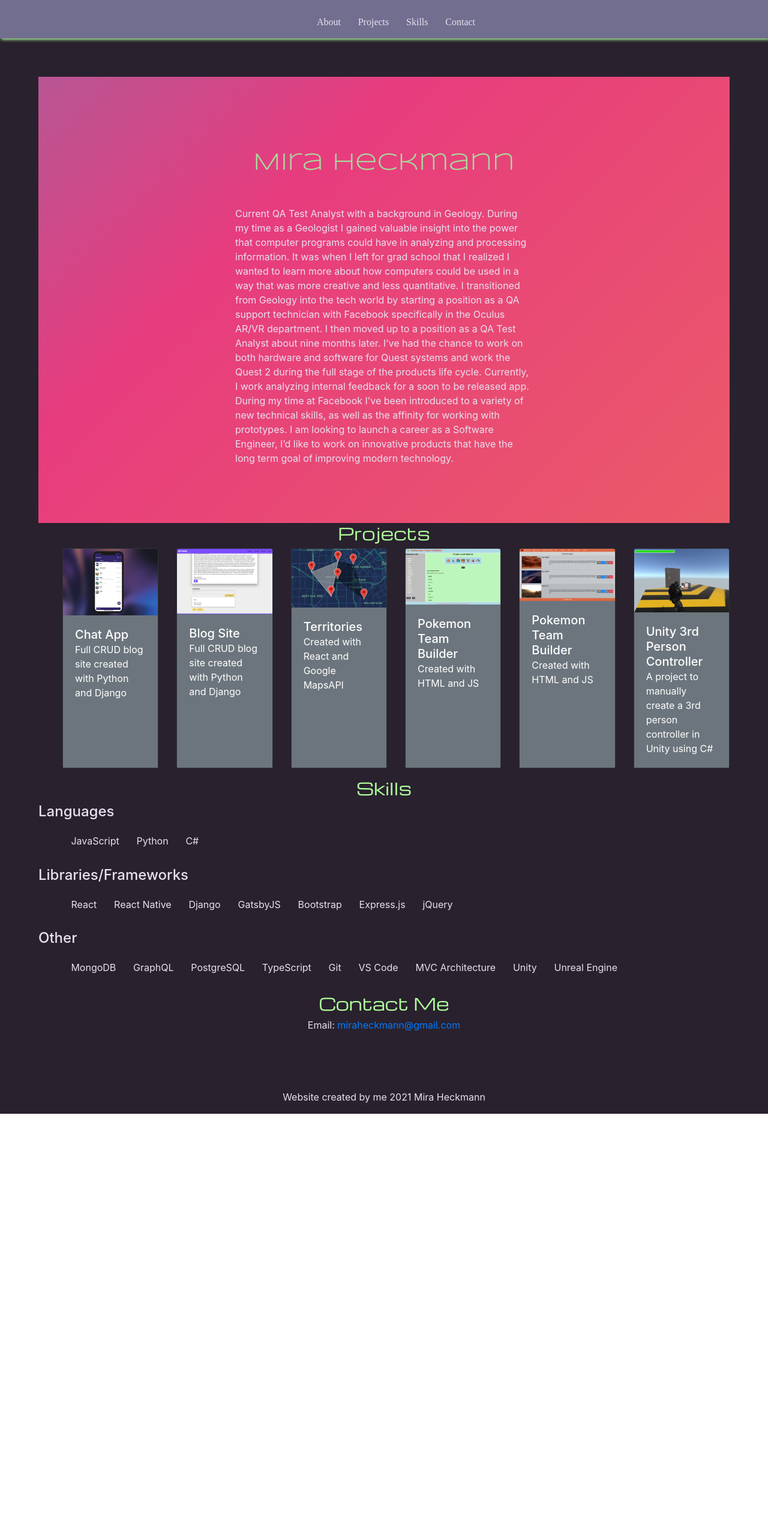
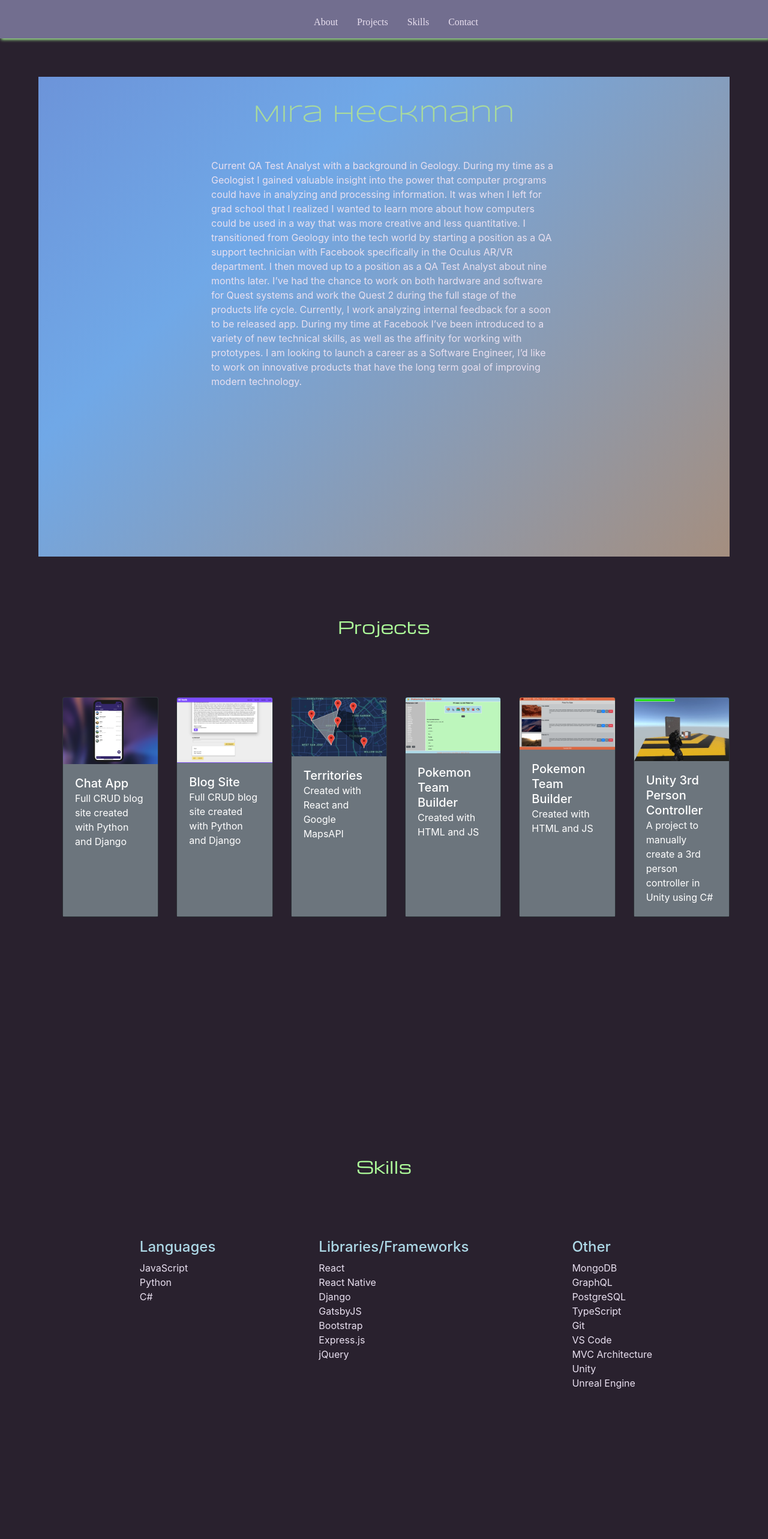
Before and after one commit to MADE-Robotics/personal-website, a React (Create React App) app: page / in a window 1280 px wide. Shown: the top 2566 px of the page at 60% size. Before the commit the page ends 1857 px from the top, so only its background shows below. Built offline with nearby package versions, Linux system fonts and the light colour scheme; a web font is replaced by a local one.

Commit message:
adds skkills

```diff
--- a/src/components/About/About.module.scss
+++ b/src/components/About/About.module.scss
@@ -1,6 +1,6 @@
 @import url('https://fonts.googleapis.com/css2?family=Syncopate&family=Syne+Mono&display=swap');
 .About {
-    padding: 80px;
+    min-height: 100vh;
     h1 {
         padding: 40px;
         color: #a9da9d;
@@ -13,7 +13,7 @@
         justify-content: center;
         padding: 0 25%;
     }
-        background: linear-gradient(-45deg, #ee7752, #e73c7e, #23a6d5, #23d5ab);
+        background: linear-gradient(-45deg, #d6761d,  #70a8e7, #6053ad, #2c105a);
         background-size: 400% 400%;
         animation: gradient 15s ease infinite;
 
--- a/src/components/Contact/Contact.module.scss
+++ b/src/components/Contact/Contact.module.scss
@@ -1,7 +1,7 @@
 @import url('https://fonts.googleapis.com/css2?family=Syne+Mono&display=swap');
 
 .Contact {
-
+    min-height: 100vh;
     address {
         display: flex;
         justify-content: center;
--- a/src/components/Header/Header.js
+++ b/src/components/Header/Header.js
@@ -8,16 +8,16 @@ export default function Header() {
             <nav>
             <ul>
                 <li>
-                <AnchorLink href="#about">About</AnchorLink>
+                <AnchorLink offset='100' href="#about">About</AnchorLink>
                 </li>
                 <li>
-                <AnchorLink href="#projects">Projects</AnchorLink>
+                <AnchorLink offset='100' href="#projects">Projects</AnchorLink>
                 </li>
                 <li>
-                <AnchorLink href="#skills" >Skills</AnchorLink>
+                <AnchorLink offset='100' href="#skills" >Skills</AnchorLink>
                 </li>
                 <li>
-                <AnchorLink href="#contact">Contact</AnchorLink>
+                <AnchorLink offset='100' href="#contact">Contact</AnchorLink>
                 </li>
             </ul>
 
--- a/src/components/Header/Header.module.scss
+++ b/src/components/Header/Header.module.scss
@@ -23,7 +23,7 @@
         list-style: none;
 
         li {
-            margin: .9rem;
+            margin: 1rem;
             a {
                 color: #e9e0f0;
                 background-image: linear-gradient(#73d95a, #73d95a), linear-gradient(#73d95a, #73d95a);
--- a/src/components/Projects/Projects.js
+++ b/src/components/Projects/Projects.js
@@ -13,10 +13,8 @@ export default function Projects() {
 
 
   return (
-
     <div id="projects" className={styles.Projects}>
         <h3>Projects</h3>
-
         <ul class="card-deck">
           <li class="card bg-dark">
             <a target="_blank" rel="noreferrer" href="https://github.com/Mheckmann7/Chat-App">
--- a/src/components/Projects/Projects.module.scss
+++ b/src/components/Projects/Projects.module.scss
@@ -1,7 +1,13 @@
 .Projects {
+    min-height: 100vh;
+    h3 {
+        margin: 100px;
+    }
+
     ul {
 
         li {
+            min-width: 100px;
 
             a {
                 text-decoration: none;
--- a/src/components/Skills/Skills.js
+++ b/src/components/Skills/Skills.js
@@ -3,16 +3,18 @@ import * as styles from './Skills.module.scss';
 
 export default function Skills() {
     return (
-      <div id="skills" className={styles.Skills}>
+      <div id="skills" className={styles.Skills} >
         <h3>Skills</h3>
+      <div className={styles.Lists}>
+        <ul>
         <h4>Languages</h4>
-        <ul>
           <li>JavaScript</li>
           <li>Python</li>
           <li>C#</li>
         </ul>
+
+        <ul>
         <h4>Libraries/Frameworks</h4>
-        <ul>
           <li>React</li>
           <li>React Native</li>
           <li>Django</li>
@@ -21,8 +23,9 @@ export default function Skills() {
           <li>Express.js</li>
           <li>jQuery</li>
         </ul>
+
+        <ul>
         <h4>Other</h4>
-        <ul>
           <li>MongoDB</li>
           <li>GraphQL</li>
           <li>PostgreSQL</li>
@@ -33,7 +36,7 @@ export default function Skills() {
           <li>Unity</li>
           <li>Unreal Engine</li>
         </ul>
-
+        </div>
 
       </div>
 
--- a/src/components/Skills/Skills.module.scss
+++ b/src/components/Skills/Skills.module.scss
@@ -1,15 +1,26 @@
 .Skills {
+    min-height: 100vh;
+    h3 {
+        margin: 100px;
+    }
+
+}
+.Lists {
+    h4 {
+        color: lightblue;
+    }
+    display: flex;
+    flex-direction: row;
+    justify-content: space-evenly;
+    @media only screen and (max-width: 600px) {
+        flex-direction: column;
+      }
     ul {
         display: flex;
-        align-items: center;
+        flex-direction: column;
         list-style: none;
+        margin: .2rem;
 
-        li {
-            margin: .9rem;
-            a {
-                text-decoration: none;
-                color: white;
-            }
         }
-    }
+
 }
```
